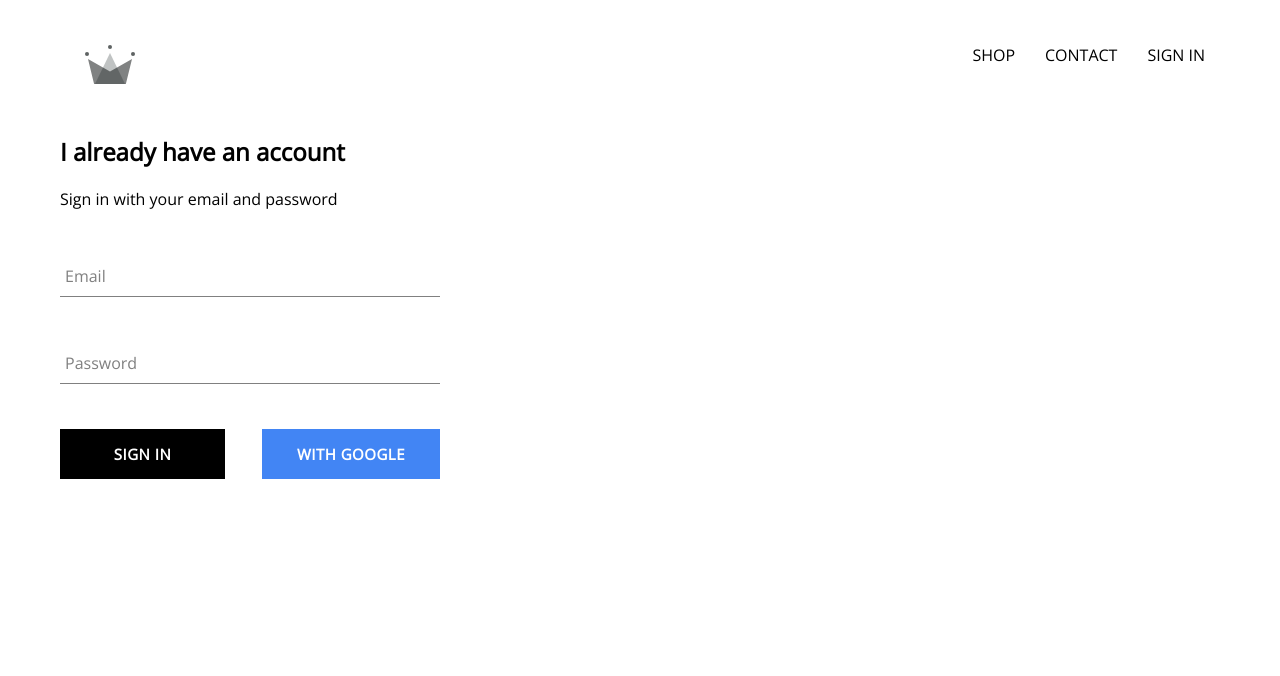
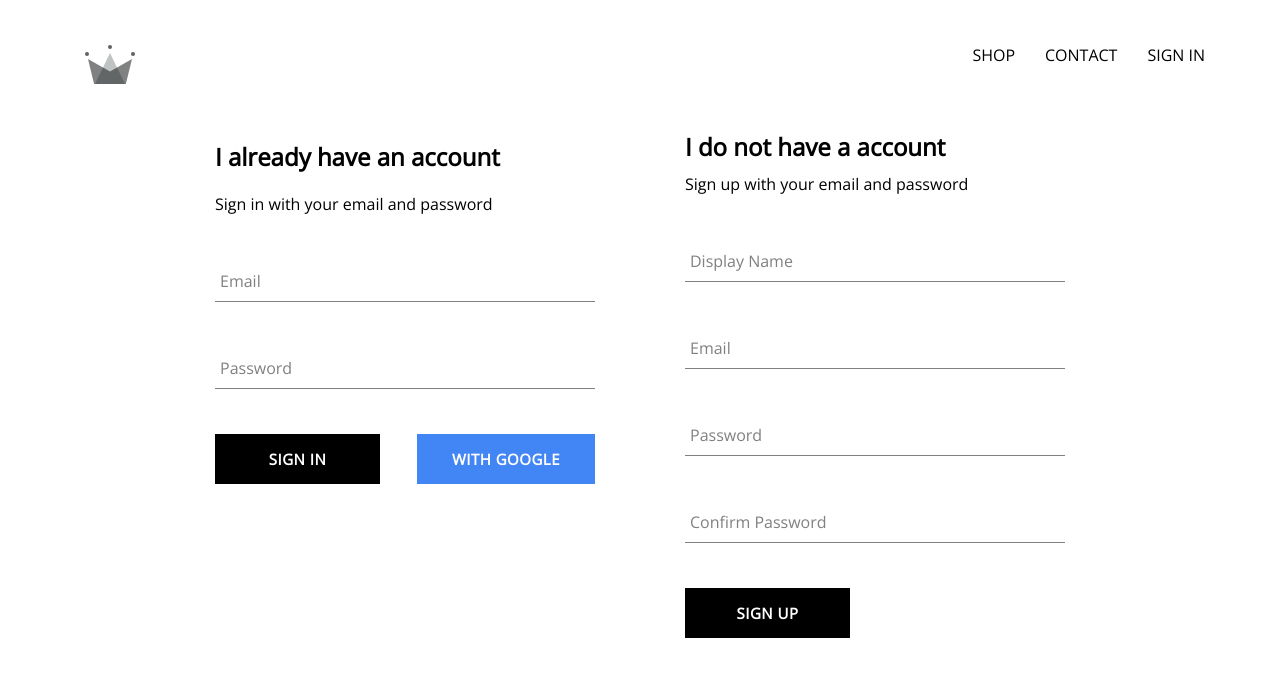
Before and after one commit to Rahulm2310/estylish, a React (Create React App) app: page /signin in a window 1280 px wide. Shown: the top 676 px of the page. Built offline with nearby package versions, Linux system fonts and the light colour scheme; no server answers.

Commit message:
implemented firebase utils,included ability to store authenticated users into firestore database

```diff
--- a/src/App.js
+++ b/src/App.js
@@ -5,7 +5,7 @@ import HomePage from './pages/homepage/homepage.component';
 import ShopPage from './pages/shop/shop.component';
 import Header from './components/header/header.component';
 import SignInAndSignUpPage from './pages/sign-in-and-sign-up/sign-in-and-sign-up.component';
-import { auth } from './firebase/firebase.utils';
+import { auth, createUserProfileDocument } from './firebase/firebase.utils';
 
 class App extends React.Component {
   constructor() {
@@ -19,12 +19,21 @@ class App extends React.Component {
   unsubscribeFromAuth = null;
 
   componentDidMount() {
-    this.unsubscribeFromAuth = auth.onAuthStateChanged(user => {
-      this.setState({
-        currentUser: user
-      });
+    this.unsubscribeFromAuth = auth.onAuthStateChanged(async userAuth => {
+      if (userAuth) {
+        const userRef = await createUserProfileDocument(userAuth);
 
-      console.log(user);
+        userRef.onSnapshot(snapShot => {
+          this.setState({
+            currentUser: {
+              id: snapShot.id,
+              ...snapShot.data()
+            }
+          });
+          console.log(this.state);
+        });
+      }
+      this.setState({ currentUser: userAuth });
     });
   }
 
--- /dev/null
+++ b/src/components/sign-up/sign-up.component.jsx
@@ -0,0 +1,98 @@
+import React from 'react';
+import FromInput from '../form-input/form-input.component';
+import CustomButton from '../custom-button/custom-button.component';
+import { auth, createUserProfileDocument } from '../../firebase/firebase.utils';
+import './sign-up.styles.scss';
+import FormInput from '../form-input/form-input.component';
+
+class SignUp extends React.Component {
+  constructor(props) {
+    super(props);
+
+    this.state = {
+      displayName: '',
+      email: '',
+      password: '',
+      confirmPassword: ''
+    };
+  }
+
+  handleSubmit = async e => {
+    e.preventDefault();
+    const { displayName, email, password, confirmPassword } = this.state;
+    if (password !== confirmPassword) {
+      alert('passwords do not match');
+      return;
+    }
+    try {
+      const { user } = await auth.createUserWithEmailAndPassword(
+        email,
+        password
+      );
+      await createUserProfileDocument(user, { displayName });
+      this.setState({
+        displayName: '',
+        email: '',
+        password: '',
+        confirmPassword: ''
+      });
+    } catch (error) {
+      console.error(error);
+    }
+  };
+
+  handleChange = async e => {
+    const { name, value } = e.target;
+
+    this.setState({
+      [name]: value
+    });
+  };
+
+  render() {
+    const { displayName, email, password, confirmPassword } = this.state;
+    return (
+      <div className='sign-up'>
+        <h2 className='title'>I do not have a account</h2>
+        <span>Sign up with your email and password</span>
+        <form className='sign-up-form' onSubmit={this.handleSubmit}>
+          <FormInput
+            type='text'
+            name='displayName'
+            value={displayName}
+            onChange={this.handleChange}
+            label='Display Name'
+            required
+          />
+          <FormInput
+            type='email'
+            name='email'
+            value={email}
+            onChange={this.handleChange}
+            label='Email'
+            required
+          />
+          <FormInput
+            type='password'
+            name='password'
+            value={password}
+            onChange={this.handleChange}
+            label='Password'
+            required
+          />
+          <FormInput
+            type='password'
+            name='confirmPassword'
+            value={confirmPassword}
+            onChange={this.handleChange}
+            label='Confirm Password'
+            required
+          />
+          <CustomButton type='submit'> Sign up</CustomButton>
+        </form>
+      </div>
+    );
+  }
+}
+
+export default SignUp;
--- /dev/null
+++ b/src/components/sign-up/sign-up.styles.scss
@@ -0,0 +1,9 @@
+.sign-up {
+  display: flex;
+  flex-direction: column;
+  width: 380px;
+
+  .title {
+    margin: 10px 0;
+  }
+}
--- a/src/firebase/firebase.utils.js
+++ b/src/firebase/firebase.utils.js
@@ -13,6 +13,30 @@ const config = {
   measurementId: 'G-W794CKL5DV'
 };
 
+export const createUserProfileDocument = async (userAuth, additionalData) => {
+  if (!userAuth) return;
+  const userRef = firestore.doc(`users/${userAuth.uid}`);
+  const snapShot = await userRef.get();
+
+  if (!snapShot.exists) {
+    const { displayName, email } = userAuth;
+    const createdAt = new Date();
+
+    try {
+      await userRef.set({
+        displayName,
+        email,
+        createdAt,
+        ...additionalData
+      });
+    } catch (error) {
+      console.log('error creating user', error.message);
+    }
+  }
+
+  return userRef;
+};
+
 firebase.initializeApp(config);
 
 export const auth = firebase.auth();
--- /dev/null
+++ b/src/firebase/test.js
@@ -0,0 +1,2 @@
+import firebase from 'firebase/app';
+import 'firebase/firebase-firestore';
--- a/src/pages/sign-in-and-sign-up/sign-in-and-sign-up.component.jsx
+++ b/src/pages/sign-in-and-sign-up/sign-in-and-sign-up.component.jsx
@@ -2,10 +2,12 @@ import React from 'react';
 
 import './sign-in-and-sign-up.styles.scss';
 import SignIn from '../../components/sign-in/sign-in.component';
+import SignUp from '../../components/sign-up/sign-up.component';
 
 const SignInAndSignUpPage = () => (
   <div className='sign-in-and-sign-up'>
     <SignIn />
+    <SignUp />
   </div>
 );
 
--- a/src/pages/sign-in-and-sign-up/sign-in-and-sign-up.styles.scss
+++ b/src/pages/sign-in-and-sign-up/sign-in-and-sign-up.styles.scss
@@ -0,0 +1,6 @@
+.sign-in-and-sign-up {
+  width: 850px;
+  display: flex;
+  justify-content: space-between;
+  margin: 30px auto;
+}
```
